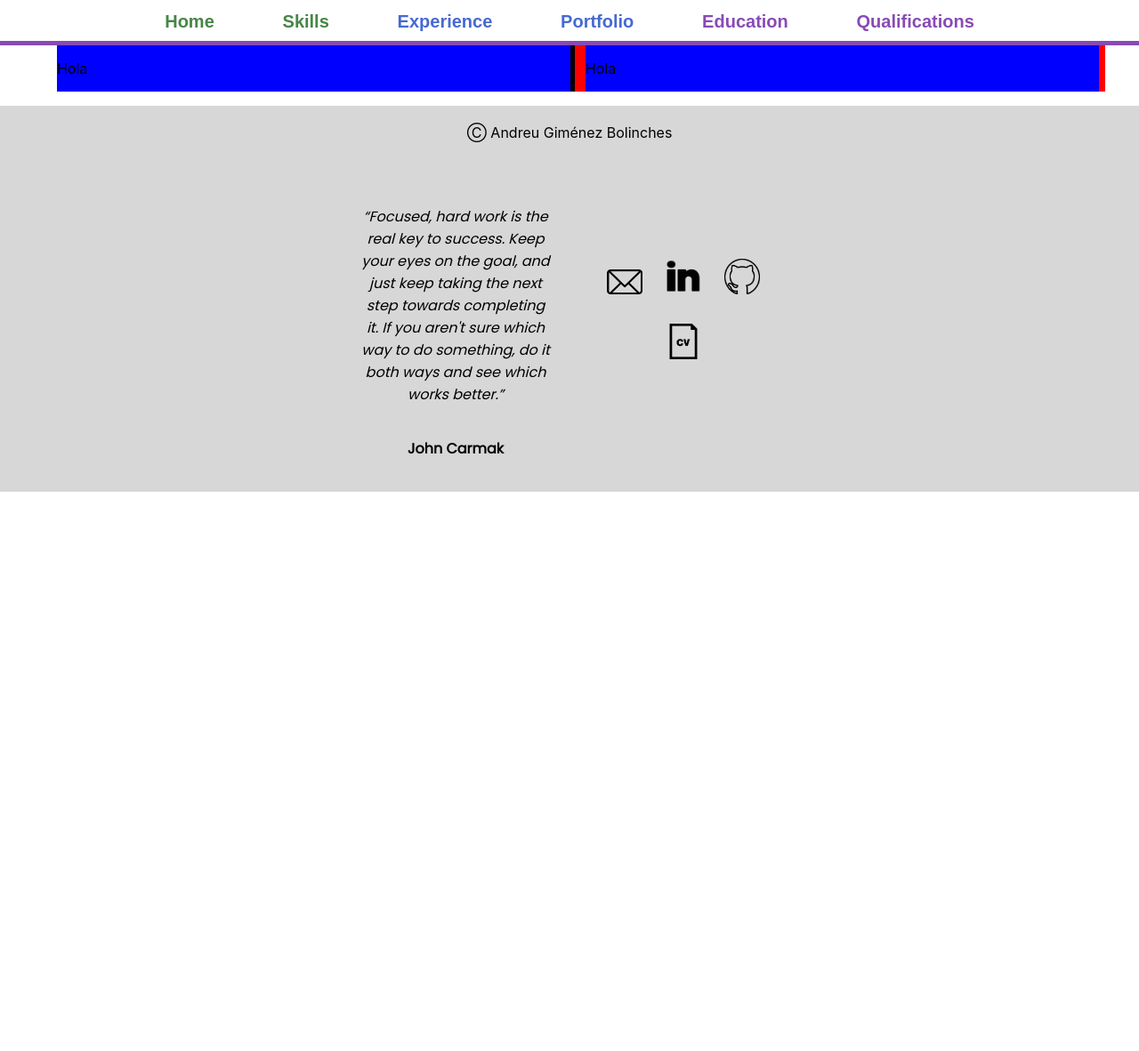
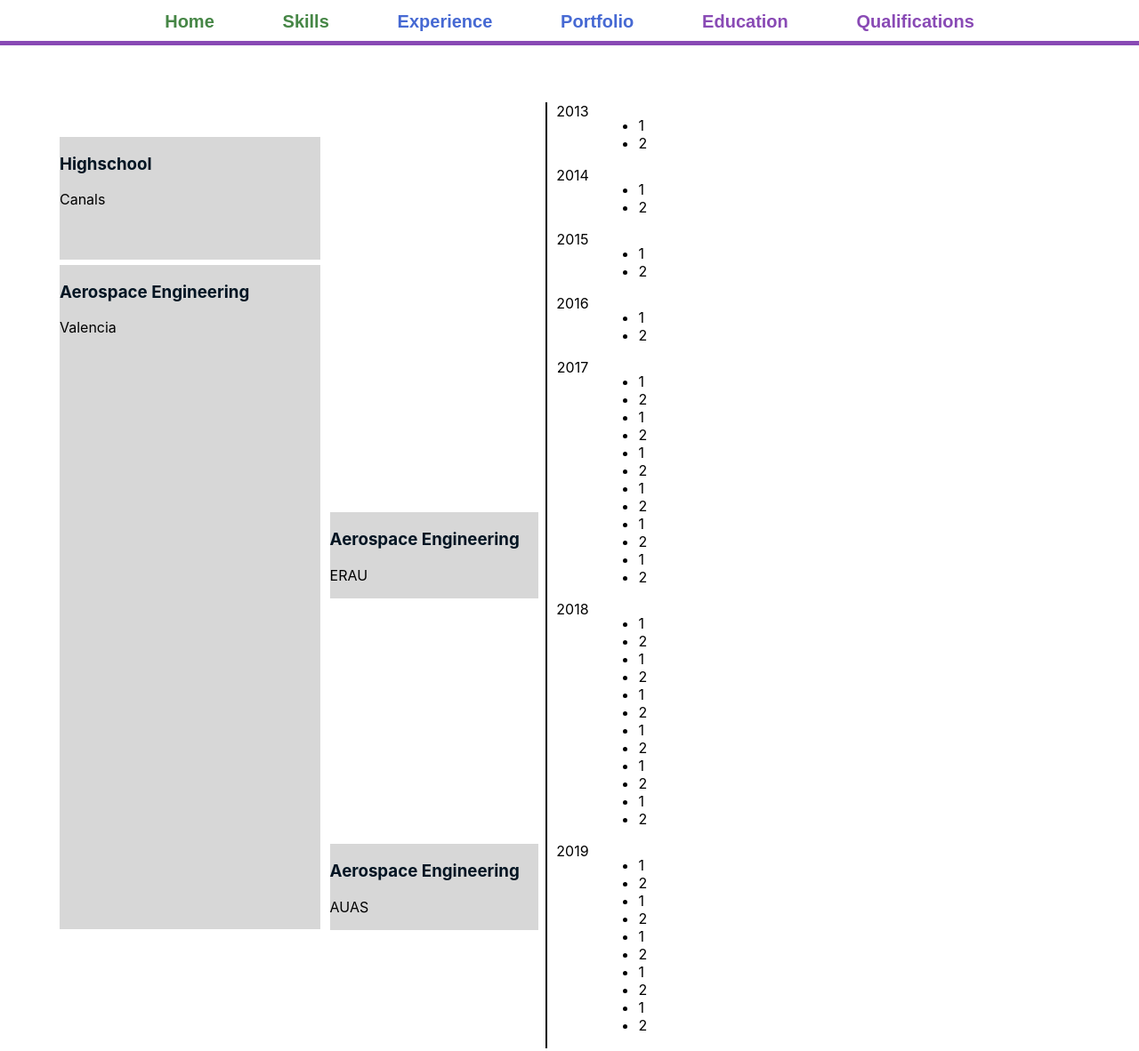
Before and after one commit to esdandreu/react-personal-web, a React app: page /timeline in a window 1280 px wide. Shown: the part 441-1623 px from the top of the page at 89% size. Before the commit the page ends 994 px from the top, so only its background shows below. Built offline with nearby package versions, Linux system fonts and the light colour scheme; a web font is replaced by a local one.

Commit message:
timeline desktop

```diff
--- a/src/pages/Home.js
+++ b/src/pages/Home.js
@@ -1,7 +1,7 @@
 import React from 'react';
 import { withRouter } from 'react-router-dom';
 
-import homeText from './Home/homeText';
+import homeText from './Home/homeData';
 import './Home/Home.css';
 
 function Home() {
--- /dev/null
+++ b/src/pages/Home/homeData.js
@@ -0,0 +1,78 @@
+import React from 'react';
+
+const homeData = {
+    objective: "Join a company in the I+D Aerospace sector with projects like the implementation of “AI” and “Computer Vision” to build autonomous drones. And to save the world, obviously.",
+    strengths: "Self-learning skills and limited time problems resolution due to my experience in several hackathons and competitions; High English level because of my continuous studies in the “ARA” (High Academic Performance) group of Aerospace Engineering that is taught in English and my exchange experiences; Team management and social skills because of my sportive formation as a handball player and my participation in the Makers UPV association; Quick adaptation to any programming language or software tool due to my electronics, code developer and 3D design hobbies.",
+    skills: () => (
+        <div className="home_element-container">
+            <div className="home_element-set">
+                <h3>Programming</h3>
+                <ul>
+                    <li>C (raw and Arduino)</li>
+                    <li>C++</li>
+                    <li>Matlab</li>
+                    <li>Python</li>
+                    <li>Mathematica</li>
+                    <li>VBA</li>
+                    <li>Javascript</li>
+                    <li>HTML 5</li>
+                    <li>CSS 3</li>
+                </ul>
+            </div>
+            <div className="home_element-set">
+                <h3>CAD</h3>
+                <ul>
+                    <li>Fusion 360</li>
+                    <li>SolidWorks</li>
+                    <li>NX</li>
+                </ul>
+            </div>
+            <div className="home_element-set">
+                <h3>CAM</h3>
+                <ul>
+                    <li>Fusion 360</li>
+                </ul>
+            </div>
+            <div className="home_element-set">
+                <h3>CFD</h3>
+                <ul>
+                    <li>Ansys Fluent</li>
+                    <li>Star-CCM+</li>
+                </ul>
+            </div>
+            <div className="home_element-set">
+                <h3>FEM</h3>
+                <ul>
+                    <li>Ansys Mechanical</li>
+                </ul>
+            </div>
+        </div>
+    ),
+    languages: () => (
+        <div className="home_element-container">
+            <div className="home_element-set">
+                <ul>
+                    <li>Spanish (Native)</li>
+                    <li>Catalonian (Native) C1 certificate</li>
+                    <li>English (Working Knowledge)</li>
+                    <li>German (Basic competence)</li>
+                </ul>
+            </div>
+        </div>
+    ),
+    otherDetails: () => (
+        <div className="home_element-container">
+            <div className="home_element-set">
+                <ul>
+                    <li>Car Driving License since April 2015</li>
+                    <li>Handball player in the Levante-Marni Team (12th team
+                        in the Vezprem Cell Cup 2015 tournament (Hungary),
+                        1st of the Spanish assistants; 2nd team in U-24 tournament
+                        Generation Handball 2016 (Denmark))</li>
+                </ul>
+            </div>
+        </div>
+    ),
+};
+
+export default homeData;
--- a/src/pages/Timeline.js
+++ b/src/pages/Timeline.js
@@ -2,41 +2,34 @@ import React from 'react';
 import { withRouter } from 'react-router-dom';
 import './Timeline/Timeline.css'
 
-const TimelineContainer = ({children}) => (
-    <div className="TimelineContainer">
-      <div>
-        {children}
-      </div>
-    </div>
-  );
-
-  const TimelineEventContainer = ({children}) => (
-    <div className="TimelineEventContainer">
-      <div>
-        {children}
-      </div>
-    </div>
-  );
-
-const TimelinePeriodContainer = ({children}) => (
-    <div className="TimelinePeriodContainer">
-      <div>
-        {children}
-      </div>
-    </div>
-  );
+import education from './Timeline/education';
+import qualifications from './Timeline/qualifications';
 
 function Timeline() {
     return(
-        <div>
-            <TimelineContainer>
-                <TimelinePeriodContainer>
-                    <p >Hola</p>
-                </TimelinePeriodContainer>
-                <TimelineEventContainer>
-                    <p >Hola</p>
-                </TimelineEventContainer>
-            </TimelineContainer>
+        <div className="timeline-container">
+           <div className="grid-container" >
+            <div className="timeline-year">2013</div>
+            <div className="timeline_qualifications-container">{qualifications.y2013()}</div>
+            <div className="timeline_education-highschool">{education.highschool()}</div>
+            <div className="timeline-year">2014</div>
+            <div className="timeline_qualifications-container">{qualifications.y2014()}</div>
+            <div className="timeline-year">2015</div>
+            <div className="timeline_qualifications-container">{qualifications.y2015()}</div>
+            <div className="timeline_education-valencia">{education.valencia()}</div>
+            <div className="timeline-year">2016</div>
+            <div className="timeline_qualifications-container">{qualifications.y2016()}</div>
+            <div className="timeline-year">2017</div>
+            <div className="timeline_qualifications-container">{qualifications.y2017()}</div>
+            <div className="timeline_education-exchange">{education.USA()}</div>
+            <div> </div>
+            <div className="timeline-year">2018</div>
+            <div className="timeline_qualifications-container">{qualifications.y2018()}</div>
+            <div> </div>
+            <div className="timeline_education-exchange">{education.amsterdam()}</div>
+            <div className="timeline-year">2019</div>
+            <div className="timeline_qualifications-container">{qualifications.y2019()}</div>
+          </div>
         </div>
     )
 }
--- a/src/pages/Timeline/Timeline.css
+++ b/src/pages/Timeline/Timeline.css
@@ -1,24 +1,42 @@
-.TimelineContainer {
-    width: 92%;
-    margin-left: 5%;
-    margin-right: 3%;
-    background-color: red;
-    display: inline-block;
+.timeline-container {
+    margin: 5%;
+    width: 90%;
 }
 
-.TimelinePeriodContainer, .TimelineEventContainer {
-    /* display: table-cell; */
-    width: 49%;
-    background-color: blue;
-    display: inline-block;
-    position: relative;
+.grid-container {
+    display: grid;
+    align-content: stretch;
+    grid-template-columns: 25fr 20fr 5fr 45fr;
+    grid-gap: 0px 5px;
 }
 
-.TimelinePeriodContainer {
-    left: 0%;
-    border-right: 5px solid black;
+.timeline_education-highschool, .timeline_education-valencia, .timeline_education-exchange {
+    margin: 1%;
+    background-color: rgba(102, 102, 102, 0.26);
+}
+.timeline_education-highschool {
+    grid-column: 1 / 2;
+    grid-row: span 4;
 }
 
-.TimelineEventContainer {
-    left: 1%;
+.timeline_education-valencia {
+    grid-column: 1 / 2;
+    grid-row: span 8;
 }
+
+.timeline_education-exchange {
+    grid-column: 2 / 3;
+    align-self: stretch;
+}
+
+.timeline-year{
+    grid-column: 3 / 4 ;
+    grid-row: span 2;
+    border-left: 2px solid black;
+    text-align: center;
+}
+
+.timeline_qualifications-container{
+    grid-column: 4 / 5 ;
+    grid-row: span 2;
+}
--- /dev/null
+++ b/src/pages/Timeline/education.js
@@ -0,0 +1,30 @@
+import React from 'react';
+
+const education = {
+    highschool: () => (
+        <div>
+            <h3>Highschool</h3>
+            <p>Canals</p>
+        </div>
+    ),
+    valencia: () => (
+        <div>
+            <h3>Aerospace Engineering</h3>
+            <p>Valencia</p>
+        </div>
+    ),
+    USA: () => (
+        <div>
+            <h3>Aerospace Engineering</h3>
+            <p>ERAU</p>
+        </div>
+    ),
+    amsterdam: () => (
+        <div>
+            <h3>Aerospace Engineering</h3>
+            <p>AUAS</p>
+        </div>
+    ),
+};
+
+export default education;
--- /dev/null
+++ b/src/pages/Timeline/qualifications.js
@@ -0,0 +1,76 @@
+import React from 'react';
+
+const qualifications = {
+    y2013: () => (
+        <ul>
+            <li>1</li>
+            <li>2</li>
+        </ul>
+    ),
+    y2014: () => (
+        <ul>
+            <li>1</li>
+            <li>2</li>
+        </ul>
+    ),
+    y2015: () => (
+        <ul>
+            <li>1</li>
+            <li>2</li>
+        </ul>
+    ),
+    y2016: () => (
+        <ul>
+            <li>1</li>
+            <li>2</li>
+        </ul>
+    ),
+    y2017: () => (
+        <ul>
+            <li>1</li>
+            <li>2</li>
+            <li>1</li>
+            <li>2</li>
+            <li>1</li>
+            <li>2</li>
+            <li>1</li>
+            <li>2</li>
+            <li>1</li>
+            <li>2</li>
+            <li>1</li>
+            <li>2</li>
+        </ul>
+    ),
+    y2018: () => (
+        <ul>
+            <li>1</li>
+            <li>2</li>
+            <li>1</li>
+            <li>2</li>
+            <li>1</li>
+            <li>2</li>
+            <li>1</li>
+            <li>2</li>
+            <li>1</li>
+            <li>2</li>
+            <li>1</li>
+            <li>2</li>
+        </ul>
+    ),
+    y2019: () => (
+        <ul>
+            <li>1</li>
+            <li>2</li>
+            <li>1</li>
+            <li>2</li>
+            <li>1</li>
+            <li>2</li>
+            <li>1</li>
+            <li>2</li>
+            <li>1</li>
+            <li>2</li>
+        </ul>
+    ),
+};
+
+export default qualifications;
```
Also changed, not shown: src/pages/Home/homeText.js (deleted, +0 -78 lines).
